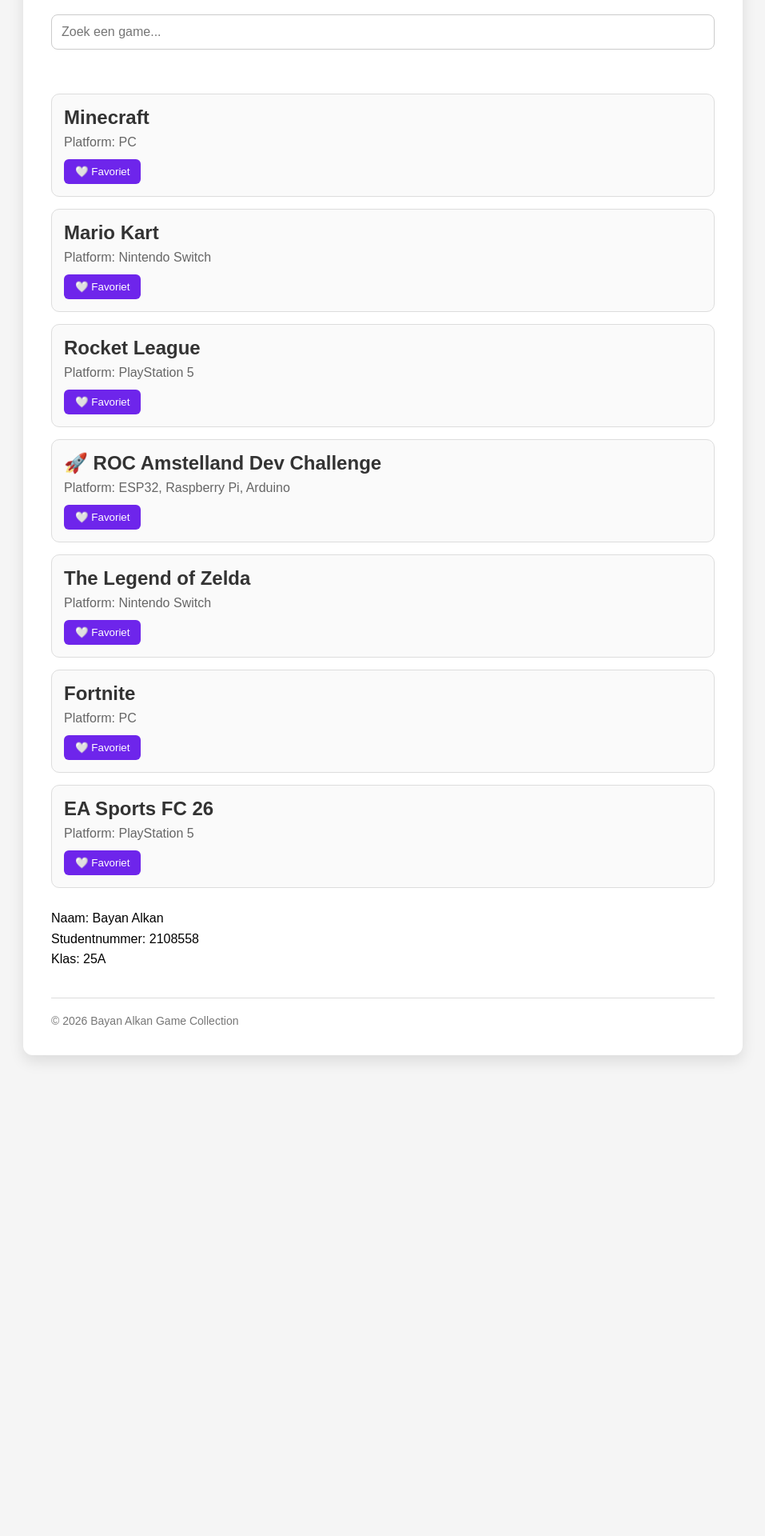
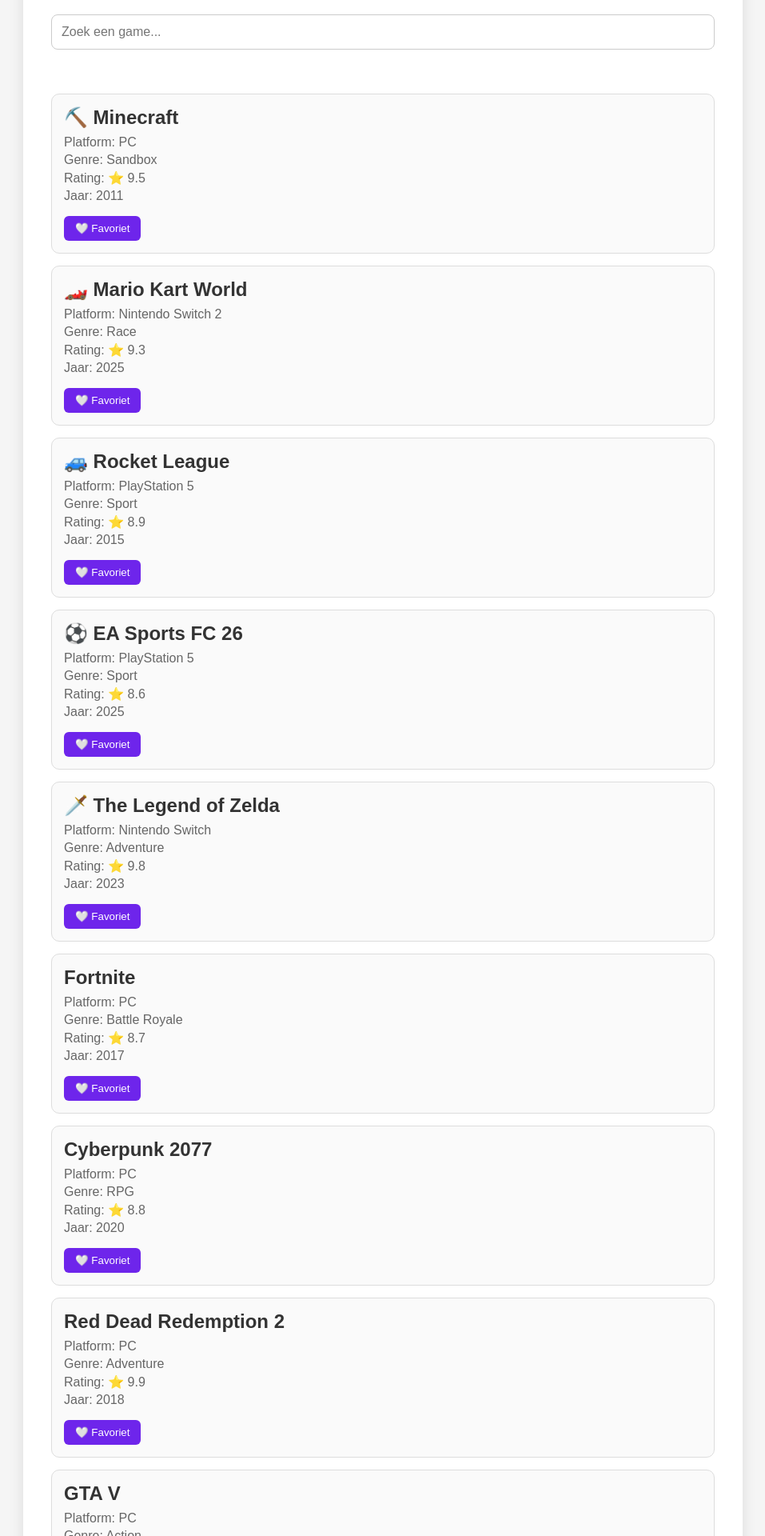
Before and after one commit to balkeyan/react-1, a React (Vite) app: page / in a window 1280 px wide. Shown: the part 140-2060 px from the top of the page at 80% size, without its empty margins (161-1118 px from the left). Before the commit the page ends 1499 px from the top, so only its background shows below. Built offline with nearby package versions, Linux system fonts and the light colour scheme.

Commit message:
Les 8 - JSON toegepast

```diff
--- a/src/App.css
+++ b/src/App.css
@@ -81,3 +81,7 @@
   border-radius: 8px;
   font-size: 16px;
 }
+
+.game-card p {
+  margin-bottom: 4px;
+}
--- a/src/App.jsx
+++ b/src/App.jsx
@@ -3,19 +3,10 @@
 import Header from "./components/Header";
 import Footer from "./components/Footer";
 import GameCard from "./components/GameCard";
+import games from "./data/games.json";
 
 function App() {
   const [search, setSearch] = useState("");
-
-  const games = [
-    { id: 1, title: "Minecraft", platform: "PC" },
-    { id: 2, title: "Mario Kart", platform: "Nintendo Switch" },
-    { id: 3, title: "Rocket League", platform: "PlayStation 5" },
-    { id: 4, title: "🚀 ROC Amstelland Dev Challenge", platform: "ESP32, Raspberry Pi, Arduino" },
-    { id: 5, title: "The Legend of Zelda", platform: "Nintendo Switch" },
-    { id: 6, title: "Fortnite", platform: "PC" },
-    { id: 7, title: "EA Sports FC 26", platform: "PlayStation 5" },
-  ];
 
   return (
     <div className="container">
@@ -39,6 +30,9 @@
               key={game.id}
               title={game.title}
               platform={game.platform}
+              genre={game.genre}
+              rating={game.rating}
+              year={game.year}
             />
           ))}
       </div>
--- a/src/components/GameCard.jsx
+++ b/src/components/GameCard.jsx
@@ -7,6 +7,9 @@
     <div className="game-card">
       <h2>{props.title}</h2>
       <p>Platform: {props.platform}</p>
+      <p>Genre: {props.genre}</p>
+      <p>Rating: ⭐ {props.rating}</p>
+      <p>Jaar: {props.year}</p>
 
       <button
         className="favorite-button"
--- /dev/null
+++ b/src/data/games.json
@@ -0,0 +1,170 @@
+[
+  {
+    "id": 1,
+    "title": "⛏️ Minecraft",
+    "platform": "PC",
+    "genre": "Sandbox",
+    "rating": 9.5,
+    "year": 2011
+  },
+  {
+    "id": 2,
+    "title": "🏎️ Mario Kart World",
+    "platform": "Nintendo Switch 2",
+    "genre": "Race",
+    "rating": 9.3,
+    "year": 2025
+  },
+  {
+    "id": 3,
+    "title": "🚙 Rocket League",
+    "platform": "PlayStation 5",
+    "genre": "Sport",
+    "rating": 8.9,
+    "year": 2015
+  },
+  {
+    "id": 4,
+    "title": "⚽ EA Sports FC 26",
+    "platform": "PlayStation 5",
+    "genre": "Sport",
+    "rating": 8.6,
+    "year": 2025
+  },
+  {
+    "id": 5,
+    "title": "🗡️ The Legend of Zelda",
+    "platform": "Nintendo Switch",
+    "genre": "Adventure",
+    "rating": 9.8,
+    "year": 2023
+  },
+  {
+    "id": 6,
+    "title": "Fortnite",
+    "platform": "PC",
+    "genre": "Battle Royale",
+    "rating": 8.7,
+    "year": 2017
+  },
+  {
+    "id": 7,
+    "title": "Cyberpunk 2077",
+    "platform": "PC",
+    "genre": "RPG",
+    "rating": 8.8,
+    "year": 2020
+  },
+  {
+    "id": 8,
+    "title": "Red Dead Redemption 2",
+    "platform": "PC",
+    "genre": "Adventure",
+    "rating": 9.9,
+    "year": 2018
+  },
+  {
+    "id": 9,
+    "title": "GTA V",
+    "platform": "PC",
+    "genre": "Action",
+    "rating": 9.8,
+    "year": 2013
+  },
+  {
+    "id": 10,
+    "title": "Elden Ring",
+    "platform": "PlayStation 5",
+    "genre": "RPG",
+    "rating": 9.7,
+    "year": 2022
+  },
+  {
+    "id": 11,
+    "title": "🚀 ROC Amstelland Dev Challenge",
+    "platform": "ESP32 / Raspberry Pi / Arduino",
+    "genre": "Developer Event",
+    "rating": 10.0,
+    "year": 2027
+  },
+  {
+    "id": 12,
+    "title": "Terraria",
+    "platform": "PC",
+    "genre": "Sandbox",
+    "rating": 9.2,
+    "year": 2011
+  },
+  {
+    "id": 13,
+    "title": "Valorant",
+    "platform": "PC",
+    "genre": "Shooter",
+    "rating": 8.4,
+    "year": 2020
+  },
+  {
+    "id": 14,
+    "title": "League of Legends",
+    "platform": "PC",
+    "genre": "MOBA",
+    "rating": 8.5,
+    "year": 2009
+  },
+  {
+    "id": 15,
+    "title": "Roblox",
+    "platform": "PC",
+    "genre": "Sandbox",
+    "rating": 8.0,
+    "year": 2006
+  },
+  {
+    "id": 16,
+    "title": "Animal Crossing: New Horizons",
+    "platform": "Nintendo Switch",
+    "genre": "Simulatie",
+    "rating": 9.0,
+    "year": 2020
+  },
+  {
+    "id": 17,
+    "title": "The Witcher 3",
+    "platform": "PC",
+    "genre": "RPG",
+    "rating": 9.6,
+    "year": 2015
+  },
+  {
+    "id": 18,
+    "title": "Hogwarts Legacy",
+    "platform": "PlayStation 5",
+    "genre": "Adventure",
+    "rating": 8.7,
+    "year": 2023
+  },
+  {
+    "id": 19,
+    "title": "Assassin's Creed Shadows",
+    "platform": "PlayStation 5",
+    "genre": "Action",
+    "rating": 8.3,
+    "year": 2025
+  },
+  {
+    "id": 20,
+    "title": "Call of Duty: Black Ops 7",
+    "platform": "PlayStation 5",
+    "genre": "Shooter",
+    "rating": 8.1,
+    "year": 2025
+  },
+  {
+    "id": 21,
+    "title": "Forza Horizon 5",
+    "platform": "Xbox Series X",
+    "genre": "Race",
+    "rating": 9.2,
+    "year": 2021
+  }
+]
```
